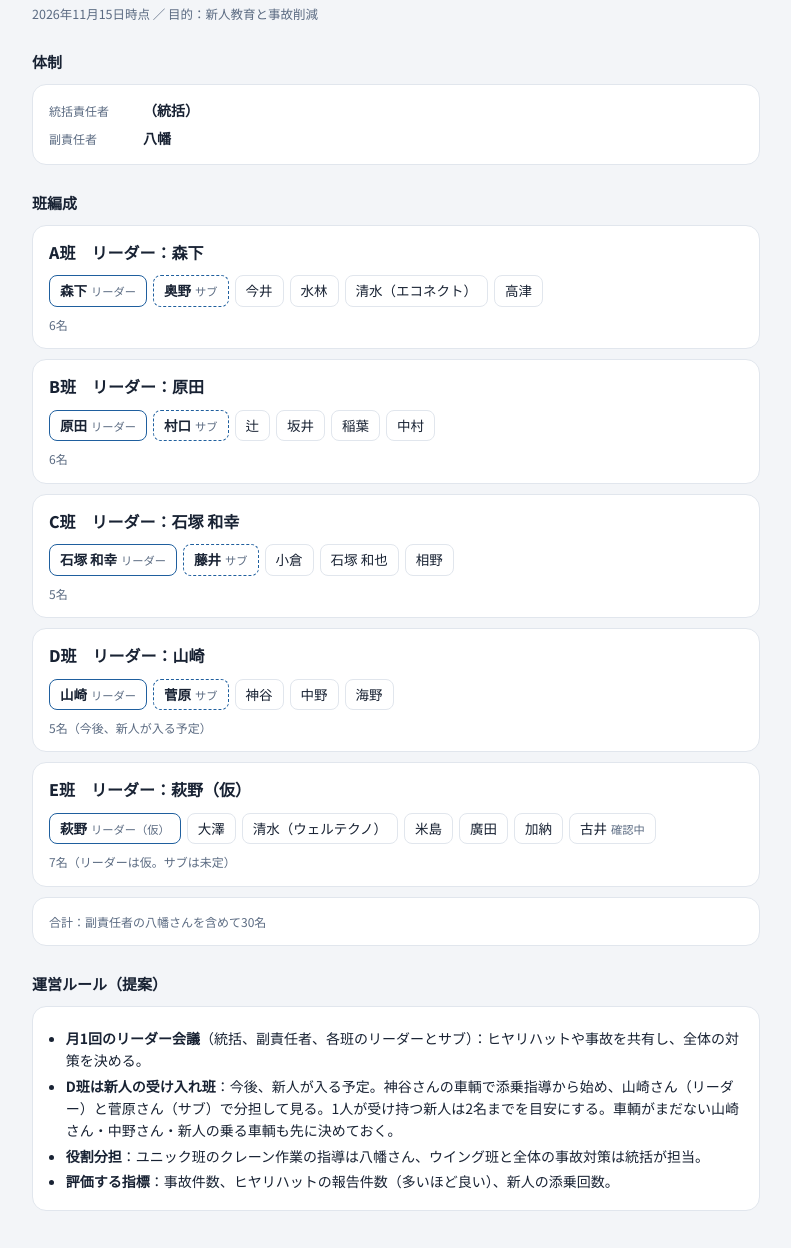
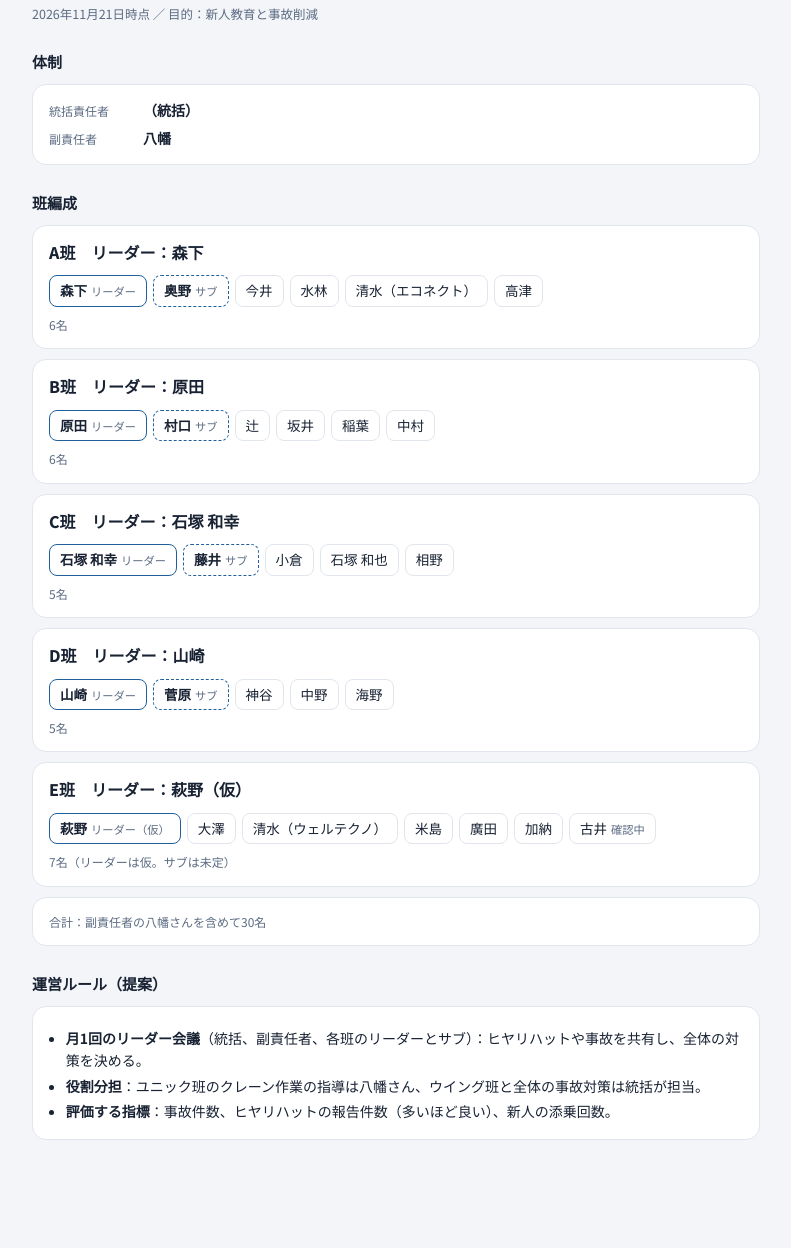
Before and after one commit to tkitagawa-sys/-, a plain HTML site: page team-plan.html in a window 1280 px wide. Shown: the part 52-1300 px from the top of the page, without its empty margins (244-1035 px from the left). After the commit the page ends 1254 px from the top, so only its background shows below. Drawn offline with Linux system fonts and the light colour scheme.

Commit message:
D班の新人受け入れ班の記述を削除
Co-Authored-By: Claude Opus 5.5 <noreply@anthropic.com>
Claude-Session: https://claude.ai/code/session_01KuW6aRXuWRK6AfPZFRzoPP

```diff
--- a/team-plan.html
+++ b/team-plan.html
@@ -48,7 +48,7 @@
 <body>
 <main>
   <h1>安全・新人教育チーム 編成表（案）</h1>
-  <div class="meta">2026年11月15日時点 ／ 目的：新人教育と事故削減</div>
+  <div class="meta">2026年11月21日時点 ／ 目的：新人教育と事故削減</div>
 
   <h2>体制</h2>
   <div class="card org">
@@ -105,7 +105,7 @@
       <li>中野</li>
       <li>海野</li>
     </ul>
-    <div class="cnt" style="margin-top:8px">5名（今後、新人が入る予定）</div>
+    <div class="cnt" style="margin-top:8px">5名</div>
   </div>
 
   <div class="card">
@@ -130,7 +130,6 @@
   <div class="card">
     <ul class="notes">
       <li><b>月1回のリーダー会議</b>（統括、副責任者、各班のリーダーとサブ）：ヒヤリハットや事故を共有し、全体の対策を決める。</li>
-      <li><b>D班は新人の受け入れ班</b>：今後、新人が入る予定。神谷さんの車輌で添乗指導から始め、山崎さん（リーダー）と菅原さん（サブ）で分担して見る。1人が受け持つ新人は2名までを目安にする。車輌がまだない山崎さん・中野さん・新人の乗る車輌も先に決めておく。</li>
       <li><b>役割分担</b>：ユニック班のクレーン作業の指導は八幡さん、ウイング班と全体の事故対策は統括が担当。</li>
       <li><b>評価する指標</b>：事故件数、ヒヤリハットの報告件数（多いほど良い）、新人の添乗回数。</li>
     </ul>
```
